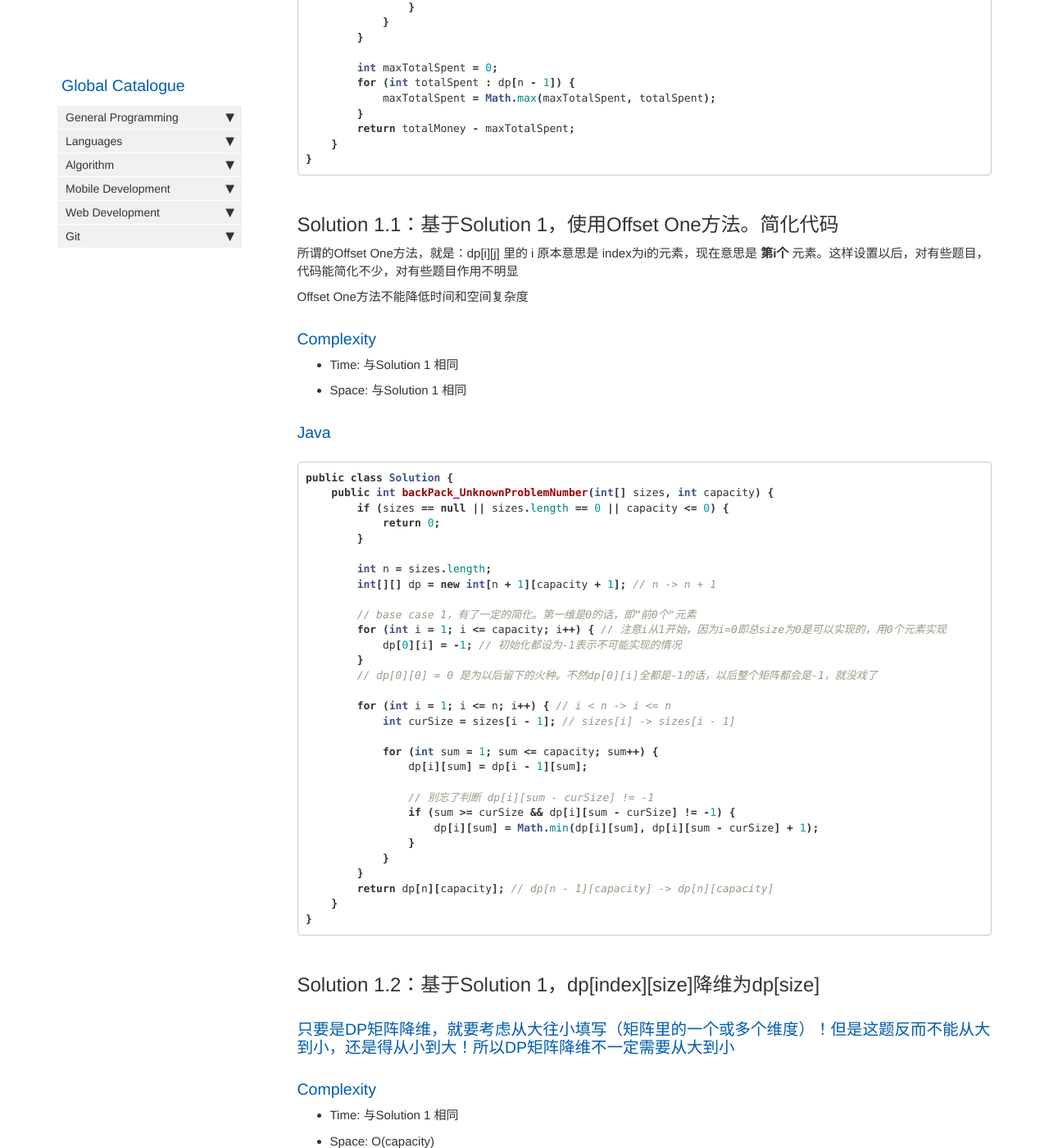
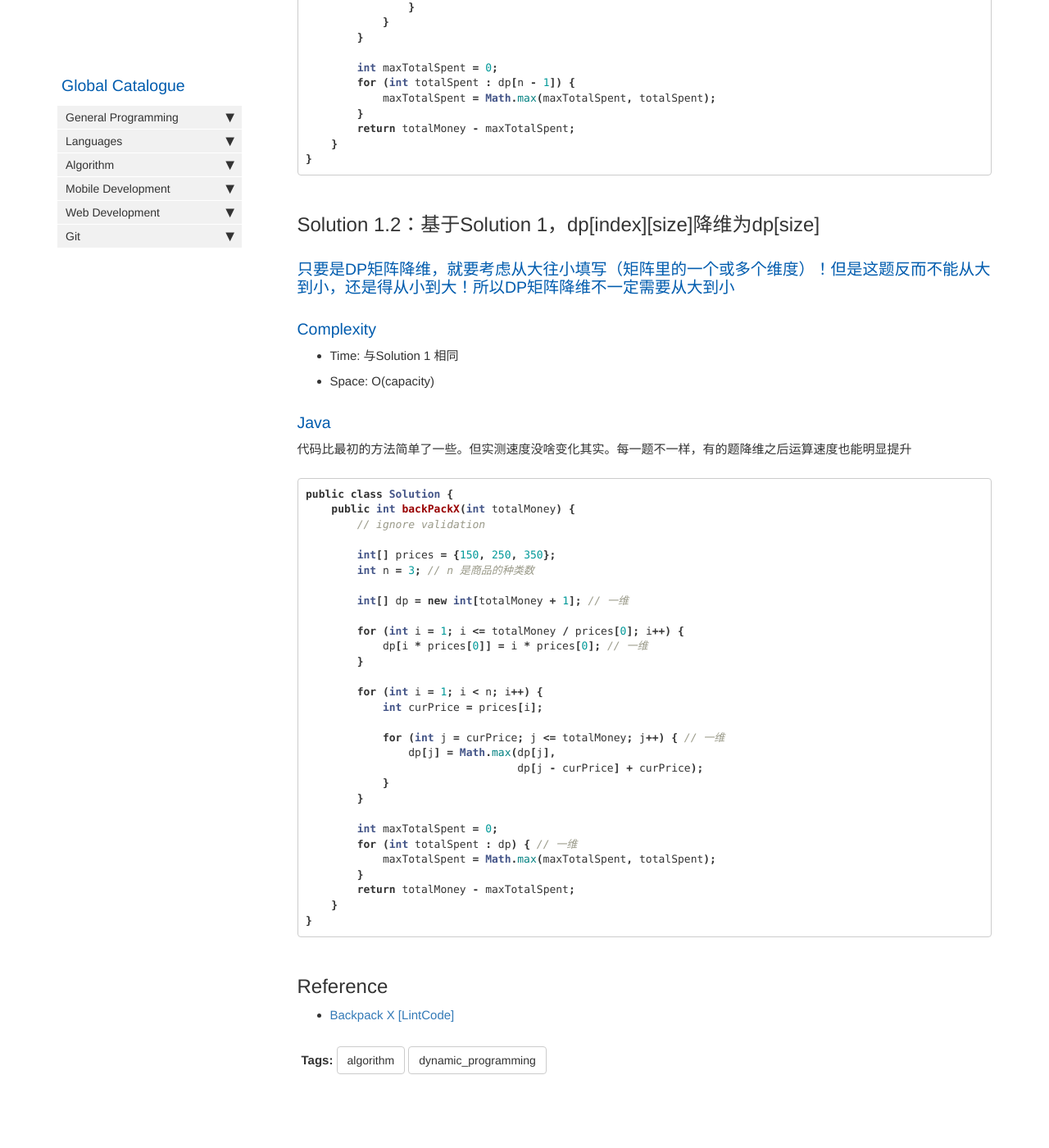
Before and after one commit to HungryOrc/hungryorc.github.io, a Jekyll site: the page built from pages/algorithm/algorithm_backpack_unlimited_1Attr_returnMaxTotalSize.md, in a window 1280 px wide and 1400 px high, scrolled down 1325 px. Shown: the whole window at 82% size. Built offline with Jekyll 4.4.1, drawn with Linux system fonts in a browser that asks for light colours; nearby versions of some CDN libraries; comment, search, counter and statistics services are not loaded; some of the changed text lies outside the part shown.

Commit message:
Update algorithm_backpack_unlimited_1Attr_returnMaxTotalSize.md

````diff
--- a/pages/algorithm/algorithm_backpack_unlimited_1Attr_returnMaxTotalSize.md
+++ b/pages/algorithm/algorithm_backpack_unlimited_1Attr_returnMaxTotalSize.md
@@ -10,14 +10,14 @@
 ---
 
 ## Description
-一共有n元钱。商品有3种，价钱分别是150，250，350一个，每种商品都有无数个。n元钱随意买，但是买剩下的钱必须交给黑社会当保护费。所以就是尽量多花光
+一共有n元钱。商品有3种，价钱分别是150，250，350一个，每种商品都有无数个。n元钱随意买，但是买剩下的钱必须交给黑社会当保护费。所以就是尽量多花光。求最少剩下多少钱
 
 这题其实相当于，三种物品，每种都有size值，都可以取无限次，总size有cap，求最大的总size
 
 ### Example
 略
 
-## Solution 1: 二维DP
+## Solution 1: 二维DP，速度前 20%
 * `int dp[i][s]`：使用数组里 index为0到i 的items中的任意几个item，每个item可以取任意多次。在总size <= s 的前提下，最大的总size是多少
 * `int dp[][] = new int[number of items][capacity of backpack + 1]`
 * Base Cases：见下面代码
@@ -67,49 +67,6 @@
 }
 ```
 
-## Solution 1.1：基于Solution 1，使用Offset One方法。简化代码
-所谓的Offset One方法，就是：dp[i][j] 里的 i 原本意思是 index为i的元素，现在意思是 **第i个** 元素。这样设置以后，对有些题目，代码能简化不少，对有些题目作用不明显
-
-Offset One方法不能降低时间和空间复杂度
-
-### Complexity
-* Time: 与Solution 1 相同
-* Space: 与Solution 1 相同
-
-### Java
-```java
-public class Solution {
-    public int backPack_UnknownProblemNumber(int[] sizes, int capacity) {
-        if (sizes == null || sizes.length == 0 || capacity <= 0) {
-            return 0;
-        }
-
-        int n = sizes.length;
-        int[][] dp = new int[n + 1][capacity + 1]; // n -> n + 1
-
-        // base case 1，有了一定的简化。第一维是0的话，即“前0个"元素
-        for (int i = 1; i <= capacity; i++) { // 注意i从1开始，因为i=0即总size为0是可以实现的，用0个元素实现
-            dp[0][i] = -1; // 初始化都设为-1表示不可能实现的情况
-        }
-        // dp[0][0] = 0 是为以后留下的火种。不然dp[0][i]全都是-1的话，以后整个矩阵都会是-1，就没戏了
-
-        for (int i = 1; i <= n; i++) { // i < n -> i <= n
-            int curSize = sizes[i - 1]; // sizes[i] -> sizes[i - 1]
-
-            for (int sum = 1; sum <= capacity; sum++) {
-                dp[i][sum] = dp[i - 1][sum];
-
-                // 别忘了判断 dp[i][sum - curSize] != -1
-                if (sum >= curSize && dp[i][sum - curSize] != -1) {
-                    dp[i][sum] = Math.min(dp[i][sum], dp[i][sum - curSize] + 1);
-                }
-            }
-        }
-        return dp[n][capacity]; // dp[n - 1][capacity] -> dp[n][capacity]
-    }
-}
-```
-
 ## Solution 1.2：基于Solution 1，dp[index][size]降维为dp[size]
 
 ### 只要是DP矩阵降维，就要考虑从大往小填写（矩阵里的一个或多个维度）！但是这题反而不能从大到小，还是得从小到大！所以DP矩阵降维不一定需要从大到小
@@ -119,78 +76,35 @@
 * Space: O(capacity)
 
 ### Java
+代码比最初的方法简单了一些。但实测速度没啥变化其实。每一题不一样，有的题降维之后运算速度也能明显提升
 ```java
 public class Solution {
-    public int backPack_UnknownProblemNumber(int[] sizes, int capacity) {
-        if (sizes == null || sizes.length == 0 || capacity <= 0) {
-            return 0;
-        }
+    public int backPackX(int totalMoney) {
+        // ignore validation
 
-        int n = sizes.length;
-        int[] dp = new int[capacity + 1]; // 去掉第一维
+        int[] prices = {150, 250, 350};
+        int n = 3; // n 是商品的种类数
 
-        // base case 1，去掉第一维
-        for (int i = 1; i <= capacity; i++) {
-            dp[i] = -1;
-        }
-        for (int i = 1; i <= capacity / sizes[0]; i++) {
-            dp[sizes[0] * i] = i;
+        int[] dp = new int[totalMoney + 1]; // 一维
+
+        for (int i = 1; i <= totalMoney / prices[0]; i++) {
+            dp[i * prices[0]] = i * prices[0]; // 一维
         }
 
         for (int i = 1; i < n; i++) {
-            int curSize = sizes[i];
+            int curPrice = prices[i];
 
-            for (int sum = 1; sum <= capacity; sum++) {
-                // 去掉第一维以后，这个也就没意义了：dp[sum] = dp[sum];
-
-                if (sum >= curSize && dp[s][sum - curSize] != -1) {
-                    dp[sum] = Math.min(dp[sum], dp[sum - curSize] + 1);
-                }
+            for (int j = curPrice; j <= totalMoney; j++) { // 一维
+                dp[j] = Math.max(dp[j],
+                                 dp[j - curPrice] + curPrice);
             }
         }
-        return dp[capacity];
-    }
-}
-```
 
-
-## Solution 2：一种很有趣的DFS方法。但速度超时 hoho <==== 我写的这个解法对么？
-
-### Complexity
-* Time: O(2^n) <=== 对么 ？？？？
-* Space: O(n)，因为有n层call stack <=== 对么 ？？？？
-
-### Java
-```java
-class Solution {
-    public int backPack_UnknownProblemNumber(int[] sizes, int capacity) {
-        if (sizes == null || sizes.length == 0 || capacity <= 0) {
-            return 0;
+        int maxTotalSpent = 0;
+        for (int totalSpent : dp) { // 一维
+            maxTotalSpent = Math.max(maxTotalSpent, totalSpent);
         }
-
-        return minNumItems(sizes, 0, 0, capacity);
-    }
-
-    private int minNumItems(int[] sizes, int curIndex, int curNumItems, int remain) {
-        if (remain == 0) { // 这个条件要写在 curIndex == sizes.length 之前！否则会漏解！
-            return curNumItems;
-        } else if (remain < 0) {
-            return Integer.MAX_VALUE; // 意味着失败
-        }
-
-        if (curIndex == sizes.length) {
-            return Integer.MAX_VALUE; // 意味着失败
-        }
-
-        int curSize = sizes[curIndex];
-
-        int numItems = Integer.MAX_VALUE;
-        for (int i = 0; i <= remain / curSize; i++) { // 这里i要从0开始，表示一个也不用的情况
-            // 注意，这里要有 curNumItems + i
-            numItems = Math.min(numItems, minNumItems(
-                sizes, curIndex + 1, curNumItems + i, remain - i * curSize));
-        }
-        return numItems;
+        return totalMoney - maxTotalSpent;
     }
 }
 ```
````
